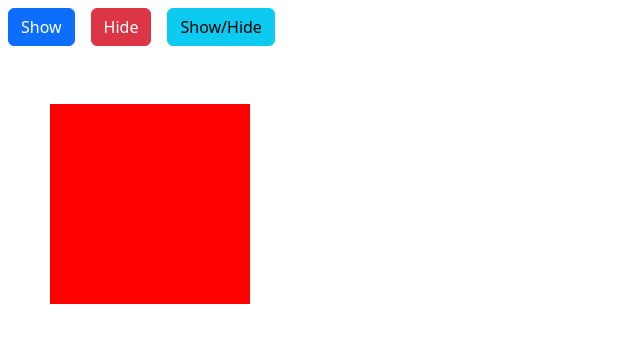
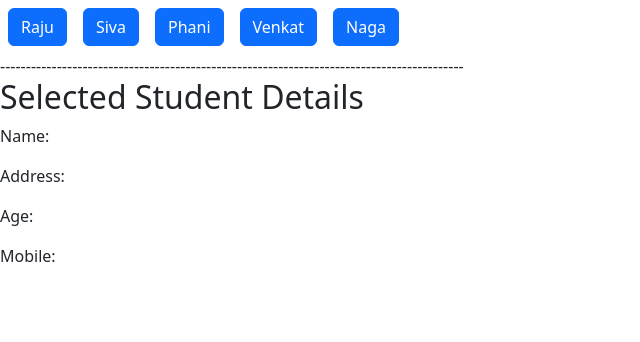
Before and after one commit to mynameiseswar/demo-app, an Angular app: page / in a window 1280 px wide. Shown: the top 342 px of the page, without its empty margins (0-640 px from the left). Built offline with nearby package versions, Linux system fonts and the light colour scheme.

Commit message:
Student Details exampl

```diff
--- a/src/app/app-button/app-button.component.html
+++ b/src/app/app-button/app-button.component.html
@@ -1,3 +1,3 @@
 
 
-<button class="btn {{className}} m-2" (click)="onClick()"> {{buttonTitle}}  </button>
+<button class="btn {{className}} m-2" (click)="onClick()"> {{buttonObject?.name}}  </button>
--- a/src/app/app-button/app-button.component.ts
+++ b/src/app/app-button/app-button.component.ts
@@ -1,4 +1,5 @@
 import { Component, EventEmitter, Input, Output } from '@angular/core';
+import { Student } from '../utils/Student';
 
 @Component({
   selector: 'app-button',
@@ -9,18 +10,31 @@ export class AppButtonComponent {
 
   buttonClassName: string |undefined;
 
-  @Input() buttonTitle: string | undefined;
+  // @Input() buttonTitle: string  = 'Click Me' ;
+
+  /* @Input() buttonObject: Student  = {
+    name: '',
+    age: 0,
+    address: '',
+    mobile: ''
+  }; */
+
+  @Input() buttonObject: Student | undefined;
 
   // @Input() buttonClassName: string | undefined;
 
-  @Input('buttonClassName') className: string | undefined;
+  @Input('buttonClassName') className: string = 'btn-primary';
 
-  @Output() onButtonClick: EventEmitter<string> = new EventEmitter();
+  @Output() onButtonClick: EventEmitter<any> = new EventEmitter();
+
+
 
 
   onClick(){
     console.log("Button Click");
-    this.onButtonClick.emit(this.buttonTitle);
+    // this.onButtonClick.emit(this.buttonTitle);
+
+    this.onButtonClick.emit(this.buttonObject);
   }
 
 }
--- a/src/app/app.component.html
+++ b/src/app/app.component.html
@@ -14,10 +14,24 @@
 <!--
 <p *ngFor="let student of studentList"> Student Name is : {{student.name}} </p> -->
 
-<app-button [buttonTitle]="'Show'" (onButtonClick)="onButtonAction($event)" [buttonClassName]="'btn-primary'"></app-button>
+<!-- <app-button [buttonTitle]="'Show'"  (onButtonClick)="onButtonAction($event)" [buttonClassName]="'btn-primary'"></app-button>
 <app-button [buttonTitle]="'Hide'" (onButtonClick)="onButtonAction($event)" [buttonClassName]="'btn-danger'"></app-button>
 <app-button [buttonTitle]="'Show/Hide'" (onButtonClick)="onButtonAction($event)" [buttonClassName]="'btn-info'"></app-button>
 
+<app-button [buttonTitle]="'HYD'" (onButtonClick)="onButtonAction($event)" ></app-button>
+ -->
 
 
-<section class="box" *ngIf="boxStatus"></section>
+<!-- <section class="box" *ngIf="boxStatus"></section> -->
+
+<app-button *ngFor="let student of studentList" [buttonObject]="student" (onButtonClick)="onStudentClick($event)" [buttonClassName]="'btn-primary'"></app-button>
+
+<br/>
+------------------------------------------------------------------------------------------
+
+<h2> Selected Student Details</h2>
+
+<p> Name:  {{selectedSudent?.name}}</p>
+<p> Address: {{selectedSudent?.age}}</p>
+<p> Age: {{selectedSudent?.address}}</p>
+<p> Mobile: {{selectedSudent?.mobile}} </p>
--- a/src/app/app.component.ts
+++ b/src/app/app.component.ts
@@ -18,6 +18,49 @@ export interface StudentObject{
 })
 export class AppComponent {
 
+  // showTitle = 'Show';
+
+  selectedSudent: Student | undefined;
+  studentList: Array<Student> = [
+    {
+      name: "Raju",
+      age: 30,
+      address: 'Hyd',
+      mobile: '+91-234-567-890'
+    },
+    {
+      name: "Siva",
+      age: 34,
+      address: 'Hyd',
+      mobile: '+91-234-567-890'
+    },
+    {
+      name: "Phani",
+      age: 24,
+      address: 'Vizag',
+      mobile: '+91-234-567-890'
+    },
+    {
+      name: "Venkat",
+      age: 30,
+      address: 'Del',
+      mobile: '+91-224-567-890'
+    },
+    {
+      name: "Naga",
+      age: 25,
+      address: 'Del',
+      mobile: '+91-224-567-890'
+    }
+  ];
+
+  // *ngFor
+
+  // Create Custome Student Button component and render in the left side of the page
+  // @Input Each studnet data pass to created student button componet
+  // @Output Pass the data from chaild to parent based on student buton click.
+  // In Parent show the student detail on the right side of the page;
+
   boxStatus: boolean = true;
 
   onButtonAction(event: string){
@@ -32,6 +75,11 @@ export class AppComponent {
     }
   }
 
+  onStudentClick(student: Student){
+    console.log(student);
+    this.selectedSudent = student;
+  }
+
 
   // showButton="Show";
 
@@ -42,53 +90,6 @@ export class AppComponent {
   // Object -
   // Custome Data type
 
-    studentList: Array<any> = [
-      {
-        name:'Raju'
-      },
-      {
-        name:'Siva'
-      },
-      {
-        name:'Anil'
-      },
-      {
-        name:'Phani'
-      },
-      {
-        name:'Venkat'
-      },
-      {
-        name:'Raju'
-      },
-      {
-        name:'Siva'
-      },
-      {
-        name:'Anil'
-      },
-      {
-        name:'Phani'
-      },
-      {
-        name:'Venkat'
-      },
-      {
-        name:'Raju'
-      },
-      {
-        name:'Siva'
-      },
-      {
-        name:'Anil'
-      },
-      {
-        name:'Phani'
-      },
-      {
-        name:'Venkat'
-      },
-    ]
 
 
     constructor(){
--- a/src/app/utils/Student.ts
+++ b/src/app/utils/Student.ts
@@ -2,5 +2,5 @@ export interface Student{
     name: string;
     age: number;
     address: string;
-    mobile?: string;
+    mobile: string;
 }
```
